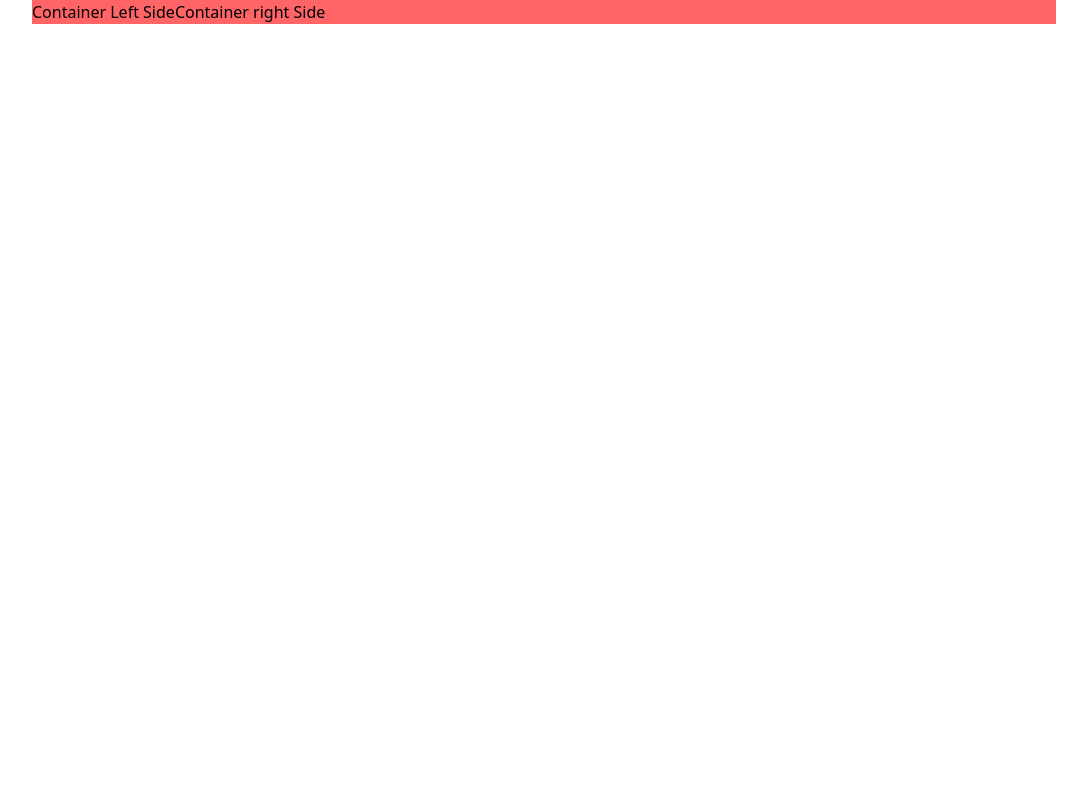
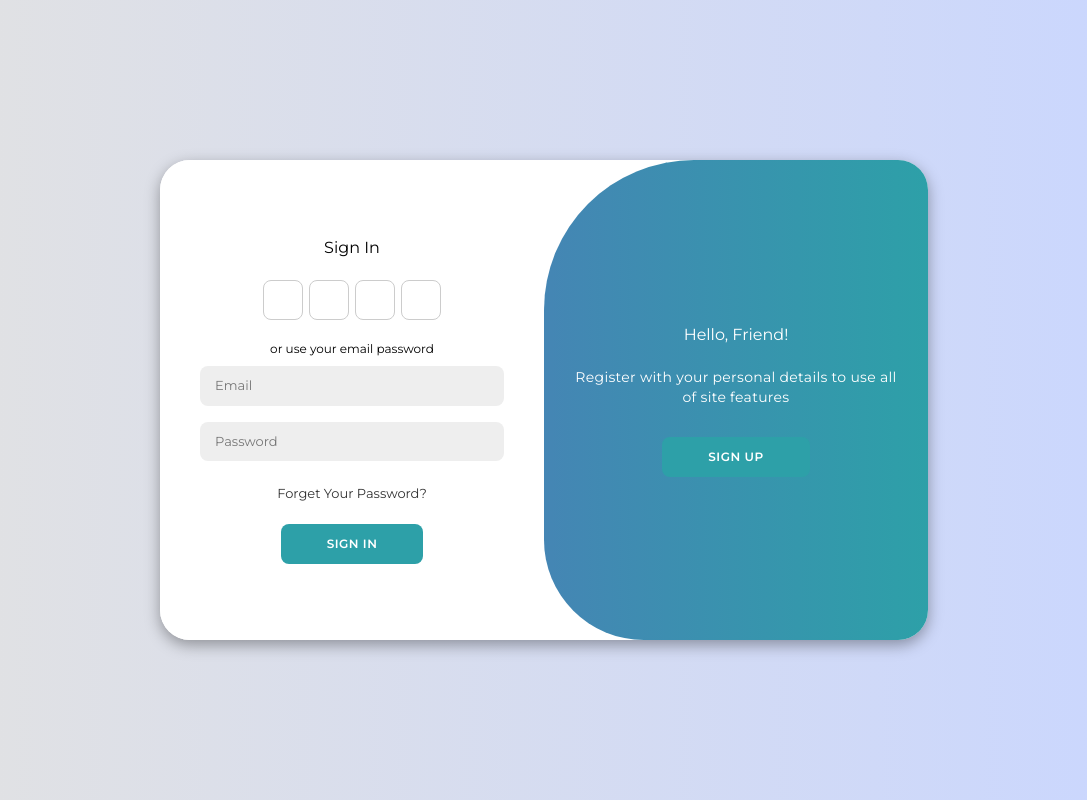
Before and after one commit to rahulprasad1399/Subscription-Tracker-FrontEnd, an Angular app in the folder trackify/: page /login in a window 1280 px wide. Shown: the whole page, without its empty margins (96-1183 px from the left). Built offline with nearby package versions, Linux system fonts and the light colour scheme.

Commit message:
login and register page

```diff
--- a/trackify/src/app/core/login/login.component.html
+++ b/trackify/src/app/core/login/login.component.html
@@ -1,10 +1,58 @@
-<div class="min-h-screen">
-    <div class="flex max-w-5xl mx-auto bg-red-400">
-        <div>
-            Container Left Side
+<div class="login-section">
+  <div class="container" id="container" [ngClass]="{ active: isActive }">
+    <div class="form-container sign-up">
+      <form>
+        <h1>Create Account</h1>
+        <div class="social-icons">
+          <a href="#" class="icon"
+            ><i class="fa-brands fa-google-plus-g"></i
+          ></a>
+          <a href="#" class="icon"><i class="fa-brands fa-facebook-f"></i></a>
+          <a href="#" class="icon"><i class="fa-brands fa-github"></i></a>
+          <a href="#" class="icon"><i class="fa-brands fa-linkedin-in"></i></a>
         </div>
-        <div>
-            Container right Side
+        <span>or use your email for registeration</span>
+        <input type="text" placeholder="Name" />
+        <input type="email" placeholder="Email" />
+        <input type="password" placeholder="Password" />
+        <button>Sign Up</button>
+      </form>
+    </div>
+    <div class="form-container sign-in">
+      <form>
+        <h1>Sign In</h1>
+        <div class="social-icons">
+          <a href="#" class="icon"
+            ><i class="fa-brands fa-google-plus-g"></i
+          ></a>
+          <a href="#" class="icon"><i class="fa-brands fa-facebook-f"></i></a>
+          <a href="#" class="icon"><i class="fa-brands fa-github"></i></a>
+          <a href="#" class="icon"><i class="fa-brands fa-linkedin-in"></i></a>
         </div>
+        <span>or use your email password</span>
+        <input type="email" placeholder="Email" />
+        <input type="password" placeholder="Password" />
+        <a href="#">Forget Your Password?</a>
+        <button>Sign In</button>
+      </form>
     </div>
+    <div class="toggle-container">
+      <div class="toggle">
+        <div class="toggle-panel toggle-left">
+          <h1>Welcome Back!</h1>
+          <p>Enter your personal details to use all of site features</p>
+          <button id="login" (click)="showLogin()">
+            Sign In
+          </button>
+        </div>
+        <div class="toggle-panel toggle-right">
+          <h1>Hello, Friend!</h1>
+          <p>Register with your personal details to use all of site features</p>
+          <button id="register" (click)="showRegister()">
+            Sign Up
+          </button>
+        </div>
+      </div>
+    </div>
+  </div>
 </div>
--- a/trackify/src/app/core/login/login.component.scss
+++ b/trackify/src/app/core/login/login.component.scss
@@ -0,0 +1,202 @@
+.login-section{
+    background-color: #c9d6ff;
+    background: linear-gradient(to right, #e2e2e2, #c9d6ff);
+    display: flex;
+    display: flex;
+    align-items: center;
+    justify-content: center;
+    flex-direction: column;
+    height: 100vh;
+}
+
+.container{
+    background-color: #fff;
+    border-radius: 30px;
+    box-shadow: 0 5px 15px rgba(0, 0, 0, 0.35);
+    position: relative;
+    overflow: hidden;
+    width: 768px;
+    max-width: 100%;
+    min-height: 480px;
+}
+
+.container p{
+    font-size: 14px;
+    line-height: 20px;
+    letter-spacing: 0.3px;
+    margin: 20px 0;
+}
+
+.container span{
+    font-size: 12px;
+}
+
+.container a{
+    color: #333;
+    font-size: 13px;
+    text-decoration: none;
+    margin: 15px 0 10px;
+}
+
+.container button{
+    background-color: #2da0a8;
+    color: #fff;
+    font-size: 12px;
+    padding: 10px 45px;
+    border: 1px solid transparent;
+    border-radius: 8px;
+    font-weight: 600;
+    letter-spacing: 0.5px;
+    text-transform: uppercase;
+    margin-top: 10px;
+    cursor: pointer;
+}
+
+.container button.hidden{
+    background-color: transparent;
+    border-color: #fff;
+}
+
+.container form{
+    background-color: #fff;
+    display: flex;
+    align-items: center;
+    justify-content: center;
+    flex-direction: column;
+    padding: 0 40px;
+    height: 100%;
+}
+
+.container input{
+    background-color: #eee;
+    border: none;
+    margin: 8px 0;
+    padding: 10px 15px;
+    font-size: 13px;
+    border-radius: 8px;
+    width: 100%;
+    outline: none;
+}
+
+.form-container{
+    position: absolute;
+    top: 0;
+    height: 100%;
+    transition: all 0.6s ease-in-out;
+}
+
+.sign-in{
+    left: 0;
+    width: 50%;
+    z-index: 2;
+}
+
+.container.active .sign-in{
+    transform: translateX(100%);
+}
+
+.sign-up{
+    left: 0;
+    width: 50%;
+    opacity: 0;
+    z-index: 1;
+}
+
+.container.active .sign-up{
+    transform: translateX(100%);
+    opacity: 1;
+    z-index: 5;
+    animation: move 0.6s;
+}
+
+@keyframes move{
+    0%, 49.99%{
+        opacity: 0;
+        z-index: 1;
+    }
+    50%, 100%{
+        opacity: 1;
+        z-index: 5;
+    }
+}
+
+.social-icons{
+    margin: 20px 0;
+}
+
+.social-icons a{
+    border: 1px solid #ccc;
+    border-radius: 20%;
+    display: inline-flex;
+    justify-content: center;
+    align-items: center;
+    margin: 0 3px;
+    width: 40px;
+    height: 40px;
+}
+
+.toggle-container{
+    position: absolute;
+    top: 0;
+    left: 50%;
+    width: 50%;
+    height: 100%;
+    overflow: hidden;
+    transition: all 0.6s ease-in-out;
+    border-radius: 150px 0 0 100px;
+    z-index: 1000;
+}
+
+.container.active .toggle-container{
+    transform: translateX(-100%);
+    border-radius: 0 150px 100px 0;
+}
+
+.toggle{
+    background-color: #2da0a8;
+    height: 100%;
+    background: linear-gradient(to right, #5c6bc0, #2da0a8);
+    color: #fff;
+    position: relative;
+    left: -100%;
+    height: 100%;
+    width: 200%;
+    transform: translateX(0);
+    transition: all 0.6s ease-in-out;
+}
+
+.container.active .toggle{
+    transform: translateX(50%);
+}
+
+.toggle-panel{
+    position: absolute;
+    width: 50%;
+    height: 100%;
+    display: flex;
+    align-items: center;
+    justify-content: center;
+    flex-direction: column;
+    padding: 0 30px;
+    text-align: center;
+    top: 0;
+    transform: translateX(0);
+    transition: all 0.6s ease-in-out;
+}
+
+.toggle-left{
+    transform: translateX(-200%);
+}
+
+.container.active .toggle-left{
+    transform: translateX(0);
+}
+
+.toggle-right{
+    right: 0;
+    transform: translateX(0);
+}
+
+.container.active .toggle-right{
+    transform: translateX(200%);
+}
--- a/trackify/src/app/core/login/login.component.ts
+++ b/trackify/src/app/core/login/login.component.ts
@@ -1,11 +1,18 @@
 import { Component } from '@angular/core';
+import { NgClass } from '@angular/common';
 
 @Component({
   selector: 'app-login',
-  imports: [],
+  imports: [NgClass],
   templateUrl: './login.component.html',
-  styleUrl: './login.component.scss'
+  styleUrl: './login.component.scss',
 })
 export class LoginComponent {
-
+  isActive = false;
+  showRegister() {
+    this.isActive = true;
+  }
+  showLogin() {
+    this.isActive = false;
+  }
 }
--- a/trackify/src/styles.scss
+++ b/trackify/src/styles.scss
@@ -1,2 +1,9 @@
-/* You can add global styles to this file, and also import other style files */
 @import "tailwindcss";
+@import url('https://fonts.googleapis.com/css2?family=Montserrat:wght@300;400;500;600;700&display=swap');
+
+*{
+    margin: 0;
+    padding: 0;
+    box-sizing: border-box;
+    font-family: 'Montserrat', sans-serif;
+}
```
